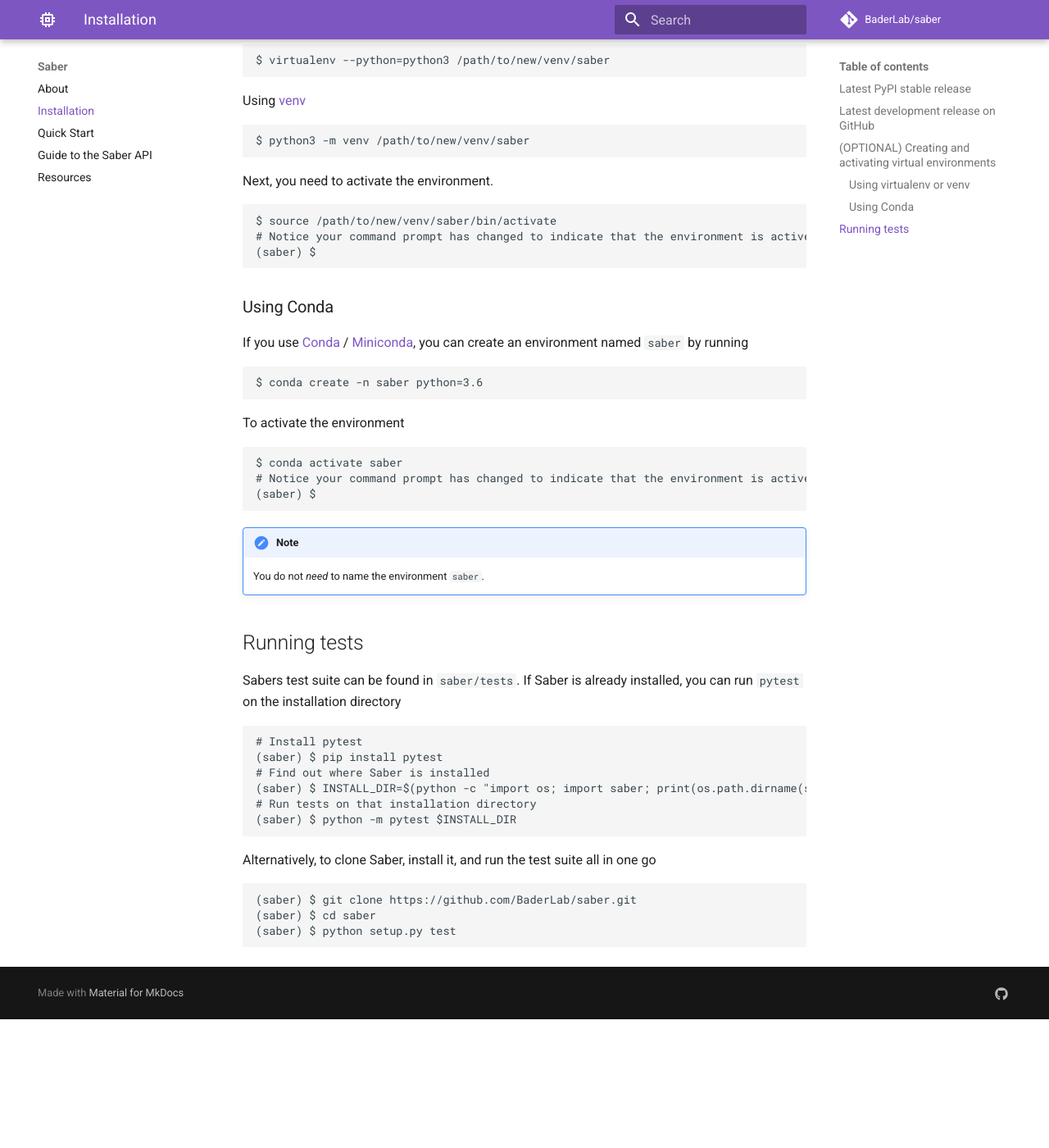
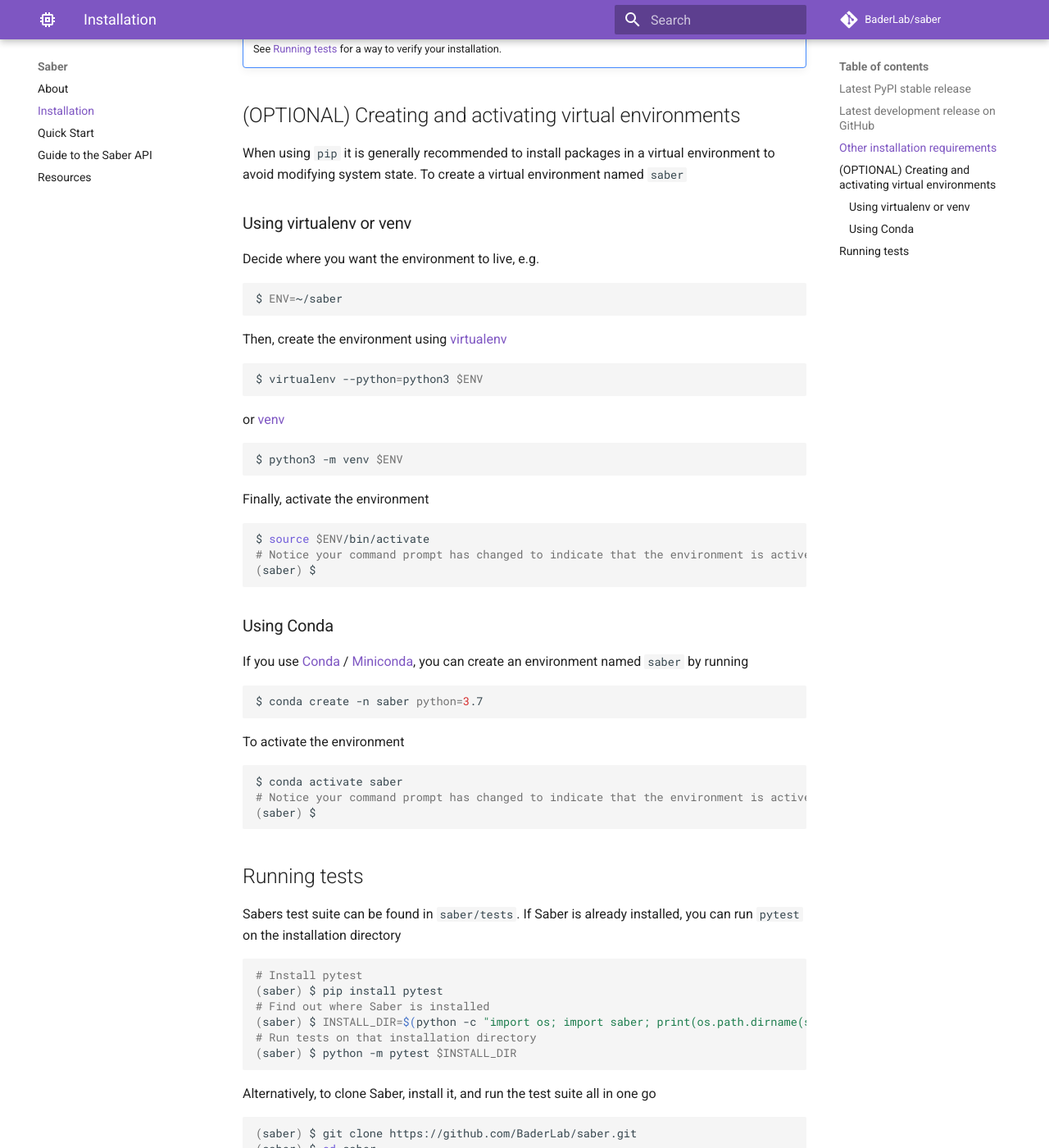
Before and after one commit to BaderLab/saber, an MkDocs documentation site: the page built from docs/installation.md, in a window 1280 px wide and 1400 px high, scrolled down 1384 px. Shown: the whole window at 82% size. Built offline with MkDocs 1.6.1 and Material for MkDocs 9.7.7, drawn with Linux system fonts in a browser that asks for light colours; comment, search, counter and statistics services are not loaded; before the commit the page ends 2627 px from its top, so only the background shows below that; some of the changed text lies outside the part shown.

Commit message:
:books: Updating docs

````diff
--- a/docs/installation.md
+++ b/docs/installation.md
@@ -1,13 +1,13 @@
 # Installation
 
-To install Saber, you will need `python>=3.6`. If not already installed, `python3` can be installed via
+Make sure you have python 3.6 or newer. You can then install Saber using pip. If not already installed, python 3 can be installed via
 
 - The [official installer](https://www.python.org/downloads/)
 - [Homebrew](https://brew.sh), on MacOS (`brew install python3`)
 - [Miniconda3](https://conda.io/miniconda.html) / [Anaconda3](https://www.anaconda.com/download/)
 
 !!! note
-    Run `python --version` at the command line to make sure installation was successful. You may need to type `python3` (not just `python`) depending on your install method.
+    Run `python --version` at the command line to make sure installation was successful. You may need to type `python3` (not just `python`) depending on your installation method.
 
 (OPTIONAL) Activate your virtual environment (see [below](#optional-creating-and-activating-virtual-environments) for help)
 
@@ -44,6 +44,16 @@
 (saber) $ pip install -e git+https://github.com/BaderLab/saber.git@master#egg=saber
 ```
 
+## Other installation requirements
+
+Regardless of installation method, you will need to additionally download a [SpaCy](https://spacy.io/usage) language model
+
+```
+(saber) $ python -m spacy download en
+```
+
+For GPU support, make sure to install PyTorch 1.0.0+ with CUDA support. See [here](https://pytorch.org/get-started/locally/) for instructions.
+
 !!! note
     See [Running tests](#running-tests) for a way to verify your installation.
 
@@ -53,22 +63,28 @@
 
 ### Using virtualenv or venv
 
-Using [virtualenv](https://virtualenv.pypa.io/en/stable/)
+Decide where you want the environment to live, e.g.
 
-```
-$ virtualenv --python=python3 /path/to/new/venv/saber
+```bash
+$ ENV=~/saber
 ```
 
-Using [venv](https://docs.python.org/3/library/venv.html)
+Then, create the environment using [virtualenv](https://virtualenv.pypa.io/en/stable/)
 
-```
-$ python3 -m venv /path/to/new/venv/saber
+```bash
+$ virtualenv --python=python3 $ENV
 ```
 
-Next, you need to activate the environment.
+or [venv](https://docs.python.org/3/library/venv.html)
 
+```bash
+$ python3 -m venv $ENV
 ```
-$ source /path/to/new/venv/saber/bin/activate
+
+Finally, activate the environment
+
+```bash
+$ source $ENV/bin/activate
 # Notice your command prompt has changed to indicate that the environment is active
 (saber) $
 ```
@@ -77,26 +93,23 @@
 
 If you use [Conda](https://conda.io/docs/) / [Miniconda](https://repo.continuum.io/miniconda/Miniconda3-latest-Linux-x86_64.sh), you can create an environment named `saber` by running
 
-```
-$ conda create -n saber python=3.6
+```bash
+$ conda create -n saber python=3.7
 ```
 
 To activate the environment
 
-```
+```bash
 $ conda activate saber
 # Notice your command prompt has changed to indicate that the environment is active
 (saber) $
 ```
 
-!!! note
-    You do not _need_ to name the environment `saber`.
-
 ## Running tests
 
 Sabers test suite can be found in `saber/tests`. If Saber is already installed, you can run `pytest` on the installation directory
 
-```
+```bash
 # Install pytest
 (saber) $ pip install pytest
 # Find out where Saber is installed
@@ -107,7 +120,7 @@
 
 Alternatively, to clone Saber, install it, and run the test suite all in one go
 
-```
+```bash
 (saber) $ git clone https://github.com/BaderLab/saber.git
 (saber) $ cd saber
 (saber) $ python setup.py test
--- a/setup.py
+++ b/setup.py
@@ -45,9 +45,6 @@
         'nltk>=3.3',
         'neuralcoref>=4.0.0',
         'googledrivedownloader>=0.3',
-        # Packages not on PyPI
-        'keras-contrib @ git+https://www.github.com/keras-team/keras-contrib.git',
-        'en_core_web_lg @ https://github.com/explosion/spacy-models/releases/download/en_core_web_lg-2.1.0/en_core_web_lg-2.1.0.tar.gz',
     ],
     include_package_data=True,
     # allows us to install + run tests with `python setup.py test`
````
Also changed, not shown: README.md (+13 -3 lines), docs/index.md (+1 -3 lines).
